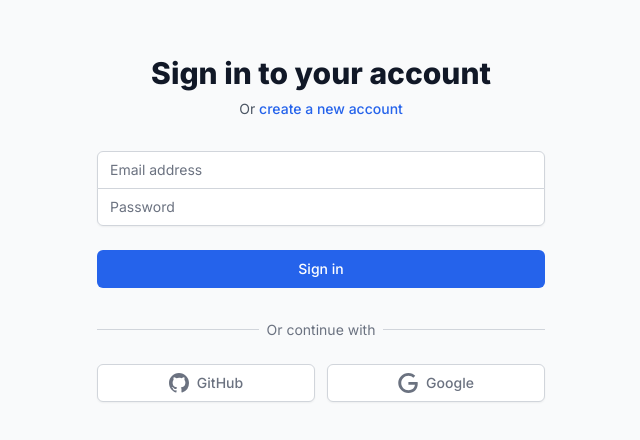
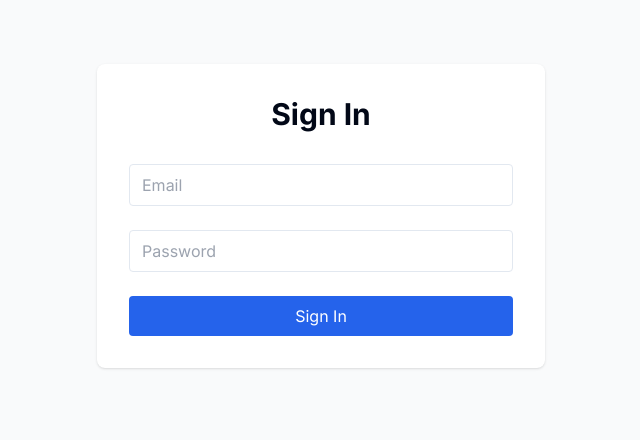
Before and after one commit to sbyiadom/Stratavax-Learning-Management-System, a Next.js app: page /login in a window 1280 px wide. Shown: the part 184-624 px from the top of the page, without its empty margins (319-959 px from the left). Built offline with nearby package versions, Linux system fonts and the light colour scheme.

Commit message:
Update page.tsx

```diff
--- a/app/login/page.tsx
+++ b/app/login/page.tsx
@@ -1,13 +1,10 @@
 'use client'
 
-import { useState, useEffect } from 'react'
-import { useRouter, useSearchParams } from 'next/navigation'
-import Link from 'next/link'
-import { useSupabase } from '@/app/providers'
+import { useState } from 'react'
+import { useSearchParams } from 'next/navigation'
+import { createClient } from '@/lib/supabase'
 
 export default function LoginPage() {
-  const { supabase, user } = useSupabase()
-  const router = useRouter()
   const searchParams = useSearchParams()
   const redirectTo = searchParams.get('redirectTo') || '/dashboard'
 
@@ -15,13 +12,7 @@ export default function LoginPage() {
   const [password, setPassword] = useState('')
   const [loading, setLoading] = useState(false)
   const [error, setError] = useState<string | null>(null)
-
-  // Redirect if already logged in
-  useEffect(() => {
-    if (user) {
-      router.push(redirectTo)
-    }
-  }, [user, router, redirectTo])
+  const supabase = createClient()
 
   const handleEmailSignIn = async (e: React.FormEvent) => {
     e.preventDefault()
@@ -36,146 +27,42 @@ export default function LoginPage() {
     if (error) {
       setError(error.message)
       setLoading(false)
-    }
-    // No redirect needed - useEffect handles it
-  }
-
-  const handleGitHubSignIn = async () => {
-    setLoading(true)
-    const { error } = await supabase.auth.signInWithOAuth({
-      provider: 'github',
-      options: {
-        redirectTo: `${window.location.origin}/auth/callback?redirectTo=${encodeURIComponent(redirectTo)}`,
-      },
-    })
-    if (error) {
-      setError(error.message)
-      setLoading(false)
-    }
-  }
-
-  const handleGoogleSignIn = async () => {
-    setLoading(true)
-    const { error } = await supabase.auth.signInWithOAuth({
-      provider: 'google',
-      options: {
-        redirectTo: `${window.location.origin}/auth/callback?redirectTo=${encodeURIComponent(redirectTo)}`,
-      },
-    })
-    if (error) {
-      setError(error.message)
-      setLoading(false)
+    } else {
+      // Use window.location for a full page reload to ensure middleware runs
+      window.location.href = redirectTo
     }
   }
 
   return (
-    <div className="min-h-screen flex items-center justify-center bg-gray-50 py-12 px-4 sm:px-6 lg:px-8">
-      <div className="max-w-md w-full space-y-8">
-        <div>
-          <h2 className="mt-6 text-center text-3xl font-extrabold text-gray-900">
-            Sign in to your account
-          </h2>
-          <p className="mt-2 text-center text-sm text-gray-600">
-            Or{' '}
-            <Link href="/register" className="font-medium text-blue-600 hover:text-blue-500">
-              create a new account
-            </Link>
-          </p>
-        </div>
-
-        {error && (
-          <div className="rounded-md bg-red-50 p-4">
-            <div className="text-sm text-red-700">{error}</div>
-          </div>
-        )}
-
-        <form className="mt-8 space-y-6" onSubmit={handleEmailSignIn}>
-          <div className="rounded-md shadow-sm -space-y-px">
-            <div>
-              <label htmlFor="email" className="sr-only">
-                Email address
-              </label>
+    <div className="min-h-screen flex items-center justify-center bg-gray-50">
+      <div className="max-w-md w-full space-y-8 p-8 bg-white rounded-lg shadow">
+        <h2 className="text-3xl font-bold text-center">Sign In</h2>
+        {error && <p className="text-red-600 text-center">{error}</p>}
+        <form onSubmit={handleEmailSignIn} className="space-y-6">
           <input
-                id="email"
-                name="email"
             type="email"
-                autoComplete="email"
-                required
             value={email}
             onChange={(e) => setEmail(e.target.value)}
-                className="appearance-none rounded-none relative block w-full px-3 py-2 border border-gray-300 placeholder-gray-500 text-gray-900 rounded-t-md focus:outline-none focus:ring-blue-500 focus:border-blue-500 focus:z-10 sm:text-sm"
-                placeholder="Email address"
+            placeholder="Email"
+            required
+            className="w-full px-3 py-2 border rounded"
           />
-            </div>
-            <div>
-              <label htmlFor="password" className="sr-only">
-                Password
-              </label>
           <input
-                id="password"
-                name="password"
             type="password"
-                autoComplete="current-password"
-                required
             value={password}
             onChange={(e) => setPassword(e.target.value)}
-                className="appearance-none rounded-none relative block w-full px-3 py-2 border border-gray-300 placeholder-gray-500 text-gray-900 rounded-b-md focus:outline-none focus:ring-blue-500 focus:border-blue-500 focus:z-10 sm:text-sm"
             placeholder="Password"
+            required
+            className="w-full px-3 py-2 border rounded"
           />
-            </div>
-          </div>
-
-          <div>
           <button
             type="submit"
             disabled={loading}
-              className="group relative w-full flex justify-center py-2 px-4 border border-transparent text-sm font-medium rounded-md text-white bg-blue-600 hover:bg-blue-700 focus:outline-none focus:ring-2 focus:ring-offset-2 focus:ring-blue-500 disabled:bg-blue-300"
+            className="w-full py-2 bg-blue-600 text-white rounded hover:bg-blue-700"
           >
-              {loading ? 'Signing in...' : 'Sign in'}
+            {loading ? 'Signing in...' : 'Sign In'}
           </button>
-          </div>
         </form>
-
-        <div className="mt-6">
-          <div className="relative">
-            <div className="absolute inset-0 flex items-center">
-              <div className="w-full border-t border-gray-300" />
-            </div>
-            <div className="relative flex justify-center text-sm">
-              <span className="px-2 bg-gray-50 text-gray-500">Or continue with</span>
-            </div>
-          </div>
-
-          <div className="mt-6 grid grid-cols-2 gap-3">
-            <button
-              onClick={handleGitHubSignIn}
-              disabled={loading}
-              className="w-full inline-flex justify-center py-2 px-4 border border-gray-300 rounded-md shadow-sm bg-white text-sm font-medium text-gray-500 hover:bg-gray-50"
-            >
-              <svg className="w-5 h-5" fill="currentColor" viewBox="0 0 20 20">
-                <path
-                  fillRule="evenodd"
-                  d="M10 0C4.477 0 0 4.484 0 10.017c0 4.425 2.865 8.18 6.839 9.504.5.092.682-.217.682-.483 0-.237-.008-.868-.013-1.703-2.782.605-3.369-1.343-3.369-1.343-.454-1.158-1.11-1.466-1.11-1.466-.908-.62.069-.608.069-.608 1.003.07 1.531 1.032 1.531 1.032.892 1.53 2.341 1.088 2.91.832.092-.647.35-1.088.636-1.338-2.22-.253-4.555-1.113-4.555-4.951 0-1.093.39-1.988 1.029-2.688-.103-.253-.446-1.272.098-2.65 0 0 .84-.27 2.75 1.026A9.564 9.564 0 0110 4.844c.85.004 1.705.115 2.504.337 1.909-1.296 2.747-1.027 2.747-1.027.546 1.379.203 2.398.1 2.651.64.7 1.028 1.595 1.028 2.688 0 3.848-2.339 4.695-4.566 4.942.359.31.678.921.678 1.856 0 1.338-.012 2.419-.012 2.747 0 .268.18.58.688.482A10.019 10.019 0 0020 10.017C20 4.484 15.522 0 10 0z"
-                  clipRule="evenodd"
-                />
-              </svg>
-              <span className="ml-2">GitHub</span>
-            </button>
-
-            <button
-              onClick={handleGoogleSignIn}
-              disabled={loading}
-              className="w-full inline-flex justify-center py-2 px-4 border border-gray-300 rounded-md shadow-sm bg-white text-sm font-medium text-gray-500 hover:bg-gray-50"
-            >
-              <svg className="w-5 h-5" fill="currentColor" viewBox="0 0 24 24">
-                <path
-                  d="M12.48 10.92v3.28h7.84c-.24 1.84-.853 3.187-1.787 4.133-1.147 1.147-2.933 2.4-6.053 2.4-4.827 0-8.6-3.893-8.6-8.72s3.773-8.72 8.6-8.72c2.6 0 4.507 1.027 5.907 2.347l2.307-2.307C18.747 1.44 16.133 0 12.48 0 5.867 0 .307 5.387.307 12s5.56 12 12.173 12c3.573 0 6.267-1.173 8.373-3.36 2.16-2.16 2.84-5.213 2.84-7.667 0-.76-.053-1.467-.173-2.053H12.48z"
-                />
-              </svg>
-              <span className="ml-2">Google</span>
-            </button>
-          </div>
-        </div>
       </div>
     </div>
   )
```
Lines whose indentation alone changed are shown as unchanged.
